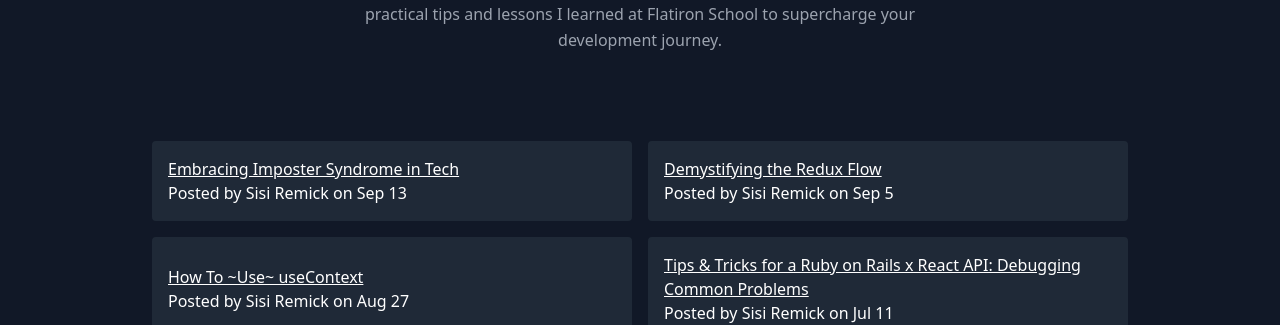
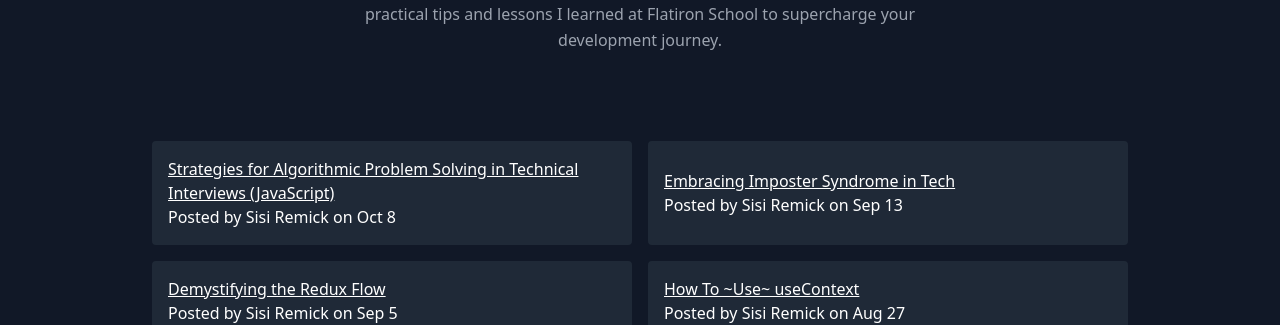
Before and after one commit to remicknsisi/my-digital-portfolio, a React (Create React App) app: page / in a window 1280 px wide. Shown: the part 3203-3528 px from the top of the page. Built offline with nearby package versions, Linux system fonts and the light colour scheme.

Commit message:
added latest blog post

```diff
--- a/src/data.js
+++ b/src/data.js
@@ -71,6 +71,14 @@ export const skills = [
 
 export const blogs = [
   {
+    title: "Strategies for Algorithmic Problem Solving in Technical Interviews (JavaScript)",
+    author:
+      "Sisi Remick",
+    date:
+      "Oct 8",
+    link: "https://medium.com/@remicknsisi/strategies-for-algorithmic-problem-solving-in-technical-interviews-javascript-ea01475e7ff9",
+  },
+  {
     title: "Embracing Imposter Syndrome in Tech",
     author:
       "Sisi Remick",
```
